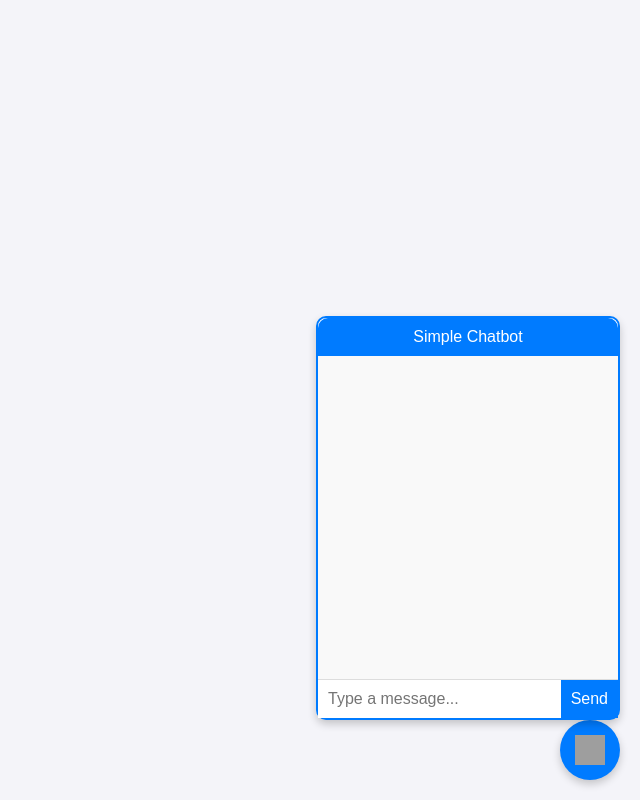
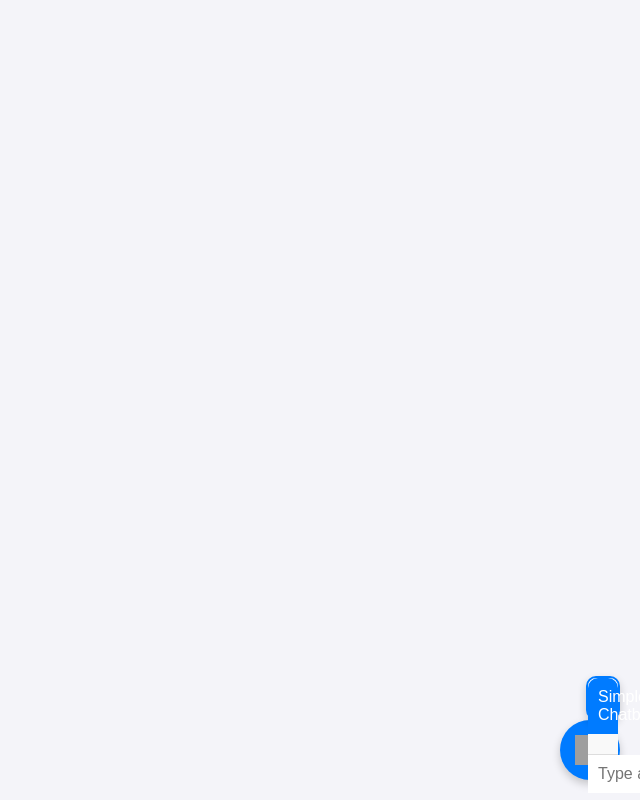
Before and after one commit to tashaasparks/tashaasparks.github.io, a plain HTML site: page index.html in a window 1280 px wide. Both pictures are taken after a click on the element 1230 px from the left and 750 px from the top of the page. Shown: the whole page, without its empty margins (640-1280 px from the left). Drawn offline with Linux system fonts and the light colour scheme; grey boxes are pictures that could not be loaded.

Commit message:
Update index.html

```diff
--- a/index.html
+++ b/index.html
@@ -12,8 +12,8 @@
       background-color: #f4f4f9;
     }
     .chatbot-container {
-      width: 300px;
-      height: 400px;
+      width: 30px;
+      height: 40px;
       border: 2px solid #007bff;
       border-radius: 10px;
       position: fixed;
```
